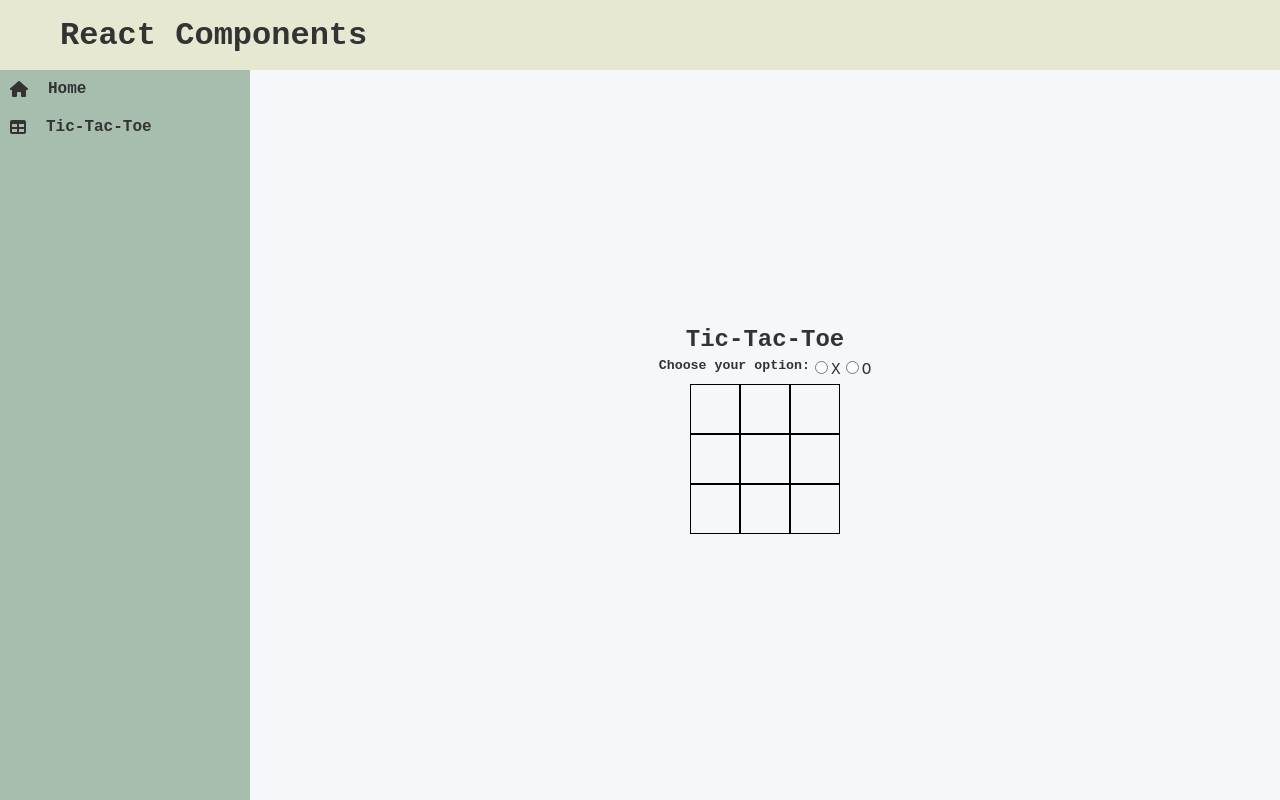
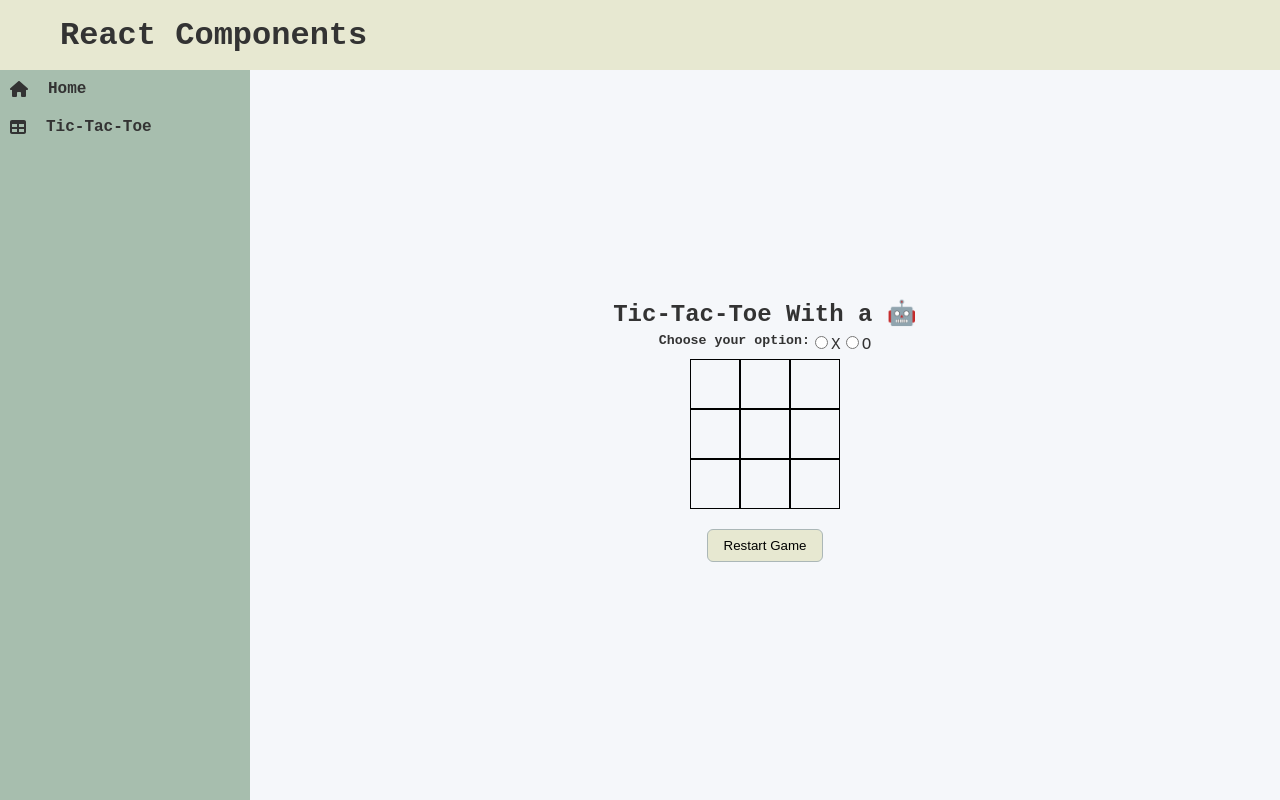
Before and after one commit to DevaMutyala7/MachineCoding, a React (Create React App) app in the folder ReactComponents/: page /tic-tac-toe in a window 1280 px wide. Built offline with nearby package versions, Linux system fonts and the light colour scheme.

Commit message:
completed tic-tac-toe

```diff
--- a/ReactComponents/public/index.html
+++ b/ReactComponents/public/index.html
@@ -3,7 +3,7 @@
   <head>
     <title>Low Level Designing</title>
     <meta charset="UTF-8" />
-    <meta name="viewport" content="width:device-width, initial-scale=1" />
+    <meta name="viewport" content="width=device-width, initial-scale=1" />
   </head>
   <body>
     <div id="root"></div>
--- /dev/null
+++ b/ReactComponents/src/components/Button.tsx
@@ -0,0 +1,17 @@
+import styled from "styled-components";
+
+export const Button = styled.button`
+  padding: 8px 16px;
+  border: 1px solid rgba(191, 191, 191, 1);
+  border-radius: 6px;
+  cursor: pointer;
+`;
+
+export const PrimaryButton = styled(Button)`
+  background: ${({ theme }) => theme.colors.primary};
+  border: 1px solid rgba(171, 183, 183, 1);
+
+  &:hover {
+    background: ${({ theme }) => theme.colors.secondary};
+  }
+`;
--- a/ReactComponents/src/components/RadioButton.tsx
+++ b/ReactComponents/src/components/RadioButton.tsx
@@ -1,4 +1,4 @@
-import { useState } from "react";
+import { useEffect, useState } from "react";
 
 type Options = {
   label: string;
@@ -20,8 +20,14 @@ export default function RadioButton({
     setOptionSelected(true);
   };
 
+  useEffect(() => {
+    if (!selected) {
+      setOptionSelected(false);
+    }
+  }, [selected]);
+
   return (
-    <div style={{ display: "flex" }}>
+    <div style={{ display: "flex", justifyContent: "center" }}>
       <h5>Choose your option:</h5>
       {options.map(({ value, label }) => {
         return (
--- /dev/null
+++ b/ReactComponents/src/components/Wrapper.tsx
@@ -0,0 +1,45 @@
+import styled from "styled-components";
+
+type WrapperProps = {
+  width?: string;
+  height?: number;
+  display?: string;
+  flexflow?: string;
+  flexgap?: string;
+  margin?: string;
+  justifycontent?: string;
+};
+
+const Wrapper = styled.div.withConfig({
+  shouldForwardProp: (prop) =>
+    ![
+      "width",
+      "height",
+      "display",
+      "flexflow",
+      "flexGap",
+      "justifyContent",
+      "margin",
+    ].includes(prop),
+})<WrapperProps>`
+  ${({
+    width,
+    height,
+    display,
+    flexflow,
+    flexgap,
+    justifycontent = "center",
+    margin = "auto",
+  }) => `
+    width: ${width || "auto"};
+    height: ${height ? `${height}px` : "auto"};
+    display: ${display || "block"};
+    flex-flow: ${flexflow || "row nowrap"};
+    gap: ${flexgap || "0"};
+    justify-content: ${justifycontent};
+    margin: ${margin};
+    align-items:center;
+  `}
+`;
+
+export { Wrapper };
--- a/ReactComponents/src/styles/Wrapper.ts
+++ /dev/null
@@ -1,18 +0,0 @@
-import styled from "styled-components";
-
-type WrapperProps = {
-  width: number;
-  height?: number;
-  display?: string;
-  flexflow?: string;
-};
-
-const Wrapper = styled.div<WrapperProps>`
-  width: ${({ width }) => `${width}px`};
-  height: ${({ height }) => `${height}px`};
-  display: ${({ display }) => display};
-  flex-flow: ${({ flexflow }) => flexflow};
-  margin: auto;
-`;
-
-export { Wrapper };
--- a/ReactComponents/src/views/TicTacToe/GameControls.tsx
+++ b/ReactComponents/src/views/TicTacToe/GameControls.tsx
@@ -22,7 +22,7 @@ export default function GameControls({
     handleSelectedTurn(val);
   };
   return (
-    <div style={{ padding: "5px" }}>
+    <div style={{ padding: "5px", textAlign: "center" }}>
       <RadioButton
         options={options}
         selected={selectedTurn}
--- a/ReactComponents/src/views/TicTacToe/GameResults.tsx
+++ b/ReactComponents/src/views/TicTacToe/GameResults.tsx
@@ -1,8 +1,16 @@
+import { PrimaryButton } from "components/Button";
 import { Moves, Result } from "./types/moves";
+import { Wrapper } from "components/Wrapper";
 
-export default function GameResults({ winner }: { winner: Result | null }) {
+export default function GameResults({
+  winner,
+  restartGame,
+}: {
+  winner: Result | null;
+  restartGame: () => void;
+}) {
   return (
-    <div style={{ margin: "10px" }}>
+    <Wrapper margin="10px" display="flex" flexflow="column" flexgap="10px">
       <h5>
         {winner
           ? winner === Moves.X
@@ -12,6 +20,7 @@ export default function GameResults({ winner }: { winner: Result | null }) {
             : "Game is Drawn"
           : ""}
       </h5>
-    </div>
+      <PrimaryButton onClick={restartGame}>Restart Game</PrimaryButton>
+    </Wrapper>
   );
 }
--- a/ReactComponents/src/views/TicTacToe/TicTacToe.tsx
+++ b/ReactComponents/src/views/TicTacToe/TicTacToe.tsx
@@ -1,21 +1,32 @@
-import { Wrapper } from "styles/Wrapper";
+import { Wrapper } from "components/Wrapper";
 import { Box } from "./Box";
 import GameControls from "./GameControls";
 import useGameState from "./useGameState";
 import GameResults from "./GameResults";
 
 export default function TicTacToe() {
-  const { userMove, handleSelectedTurn, layout, handleLayout, winner } =
-    useGameState();
+  const {
+    userMove,
+    handleSelectedTurn,
+    layout,
+    handleLayout,
+    winner,
+    restartGame,
+  } = useGameState();
 
   return (
     <div>
-      <h2>Tic-Tac-Toe</h2>
+      <h2>Tic-Tac-Toe With a 🤖</h2>
       <GameControls
         handleSelectedTurn={handleSelectedTurn}
         selectedTurn={userMove}
       />
-      <Wrapper width={150} display="flex" flexflow="wrap">
+      <Wrapper
+        width="150px"
+        display="flex"
+        flexflow="wrap"
+        justifycontent="center"
+      >
         {layout.map((item, index) => {
           return (
             <Box
@@ -28,7 +39,7 @@ export default function TicTacToe() {
           );
         })}
       </Wrapper>
-      <GameResults winner={winner} />
+      <GameResults winner={winner} restartGame={restartGame} />
     </div>
   );
 }
--- a/ReactComponents/src/views/TicTacToe/useGameState.tsx
+++ b/ReactComponents/src/views/TicTacToe/useGameState.tsx
@@ -23,7 +23,6 @@ export default function useGameState() {
     let winner = checkWinner(layout);
 
     if (winner) {
-      console.log("winner", winner);
       setWinner(winner);
     }
 
@@ -97,7 +96,7 @@ export default function useGameState() {
 
   const makeAIMove = () => {
     const board = [...layout];
-    let finalIndex = 0;
+    let finalIndex: any;
     let bestScore = -Infinity;
 
     for (let i = 0; i < board.length; i++) {
@@ -112,13 +111,29 @@ export default function useGameState() {
       }
     }
 
-    setLayout((prev) => {
-      let arr = [...prev];
-      arr[finalIndex] = [aiMove];
-      return arr;
-    });
+    if (finalIndex !== undefined) {
+      setLayout((prev) => {
+        let arr = [...prev];
+        arr[finalIndex] = [aiMove];
+        return arr;
+      });
+    }
     setCurrentMove(userMove);
   };
 
-  return { handleSelectedTurn, layout, userMove, handleLayout, winner };
+  const restartGame = () => {
+    setLayout([[], [], [], [], [], [], [], [], []]);
+    setUserMove(undefined);
+    setWinner(null);
+    setCurrentMove(undefined);
+  };
+
+  return {
+    handleSelectedTurn,
+    layout,
+    userMove,
+    handleLayout,
+    winner,
+    restartGame,
+  };
 }
```
Also changed, not shown: 1 other file (tests, documents, lock files or other folders).
